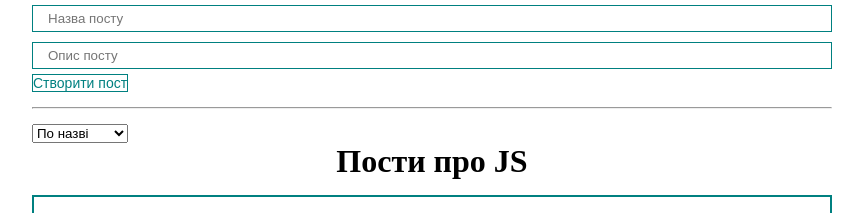
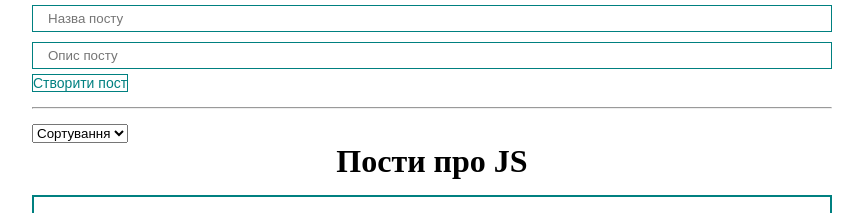
Before and after one commit to FifthLord/0.10-react-practice, a React (Create React App) app: page / in a window 1280 px wide. Shown: the top 213 px of the page, without its empty margins (208-1071 px from the left). Built offline with nearby package versions, Linux system fonts and the light colour scheme.

Commit message:
add sort func

```diff
--- a/src/App.js
+++ b/src/App.js
@@ -11,6 +11,8 @@ function App() {
       { id: 3, title: "JS 3", body: 'Description' },
    ]);
 
+   const [selectedSort, setSelectedSort] = useState('')
+
    const createPost = (newPost) => {
       //*розгортаємо старі пости й додаємо туди новий об'єкт з новим ІД
       setPosts([...posts, newPost]);
@@ -21,6 +23,10 @@ function App() {
       setPosts(posts.filter(p => p.id !== post.id));
    }
 
+   const sortPosts = (sort) => {
+      setSelectedSort(sort)
+      setPosts([...posts].sort((a, b) => a[sort].localeCompare(b[sort])))
+   }
 
    return (
       <div className="App">
@@ -28,6 +34,8 @@ function App() {
          <hr style={{ margin: '15px 0' }} />
          <div>
             <MySelect
+               value={selectedSort}
+               onChange={sortPosts}
                defaultValue="Сортування"
                options={[
                   { value: 'title', name: "По назві" },
--- a/src/components/UI/select/MySelect.jsx
+++ b/src/components/UI/select/MySelect.jsx
@@ -1,8 +1,11 @@
 import React from 'react';
 
-const MySelect = ({ options, defaultValue }) => {
+const MySelect = ({ options, defaultValue, value, onChange }) => {
    return (
-      <select>
+      <select
+         value={value}
+         onChange={event => onChange(event.target.value)}
+      >
          <option disabled value=''>{defaultValue}</option>
          {options.map(option =>
             <option key={option.value} value={option.value}>
```
